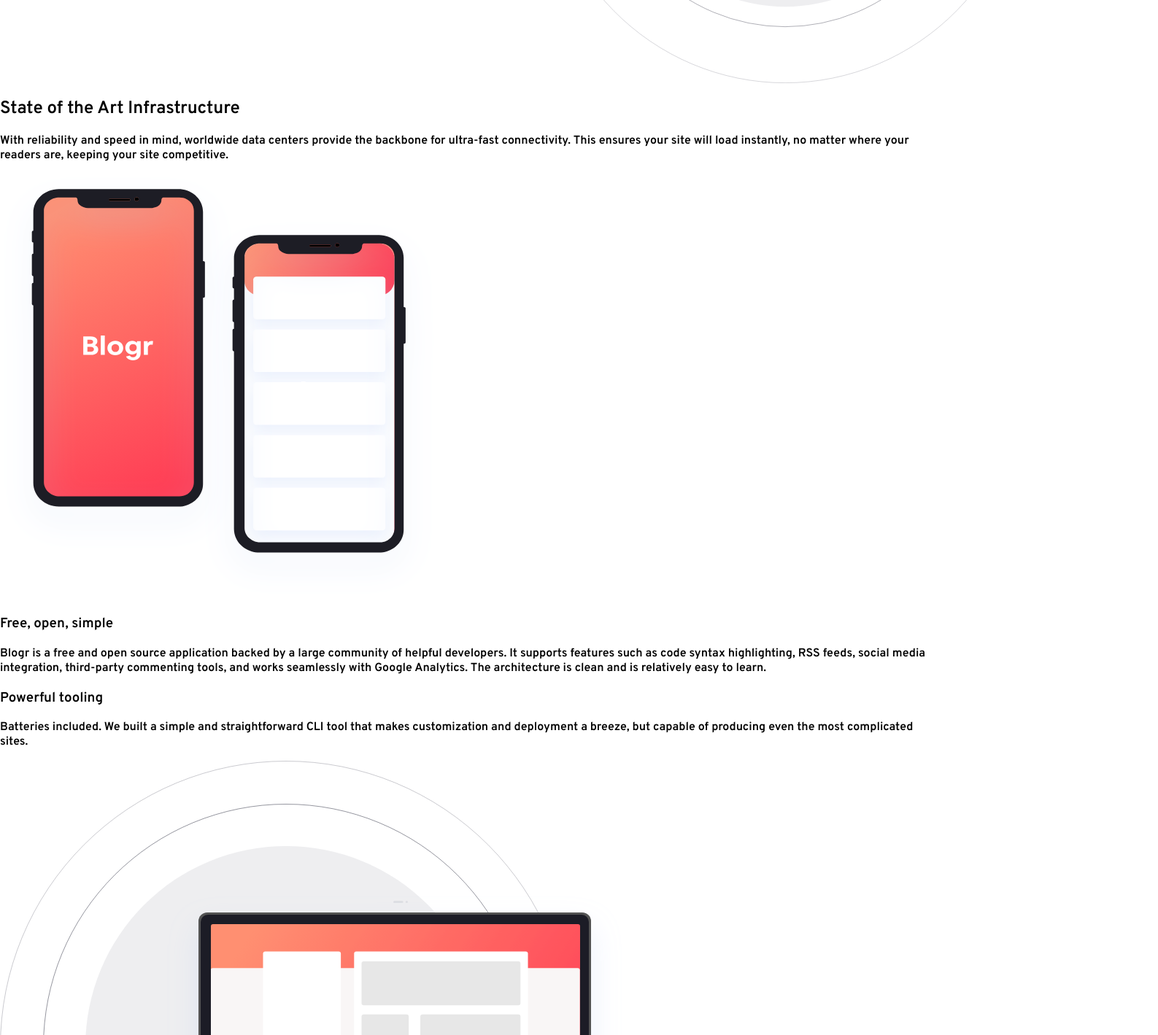
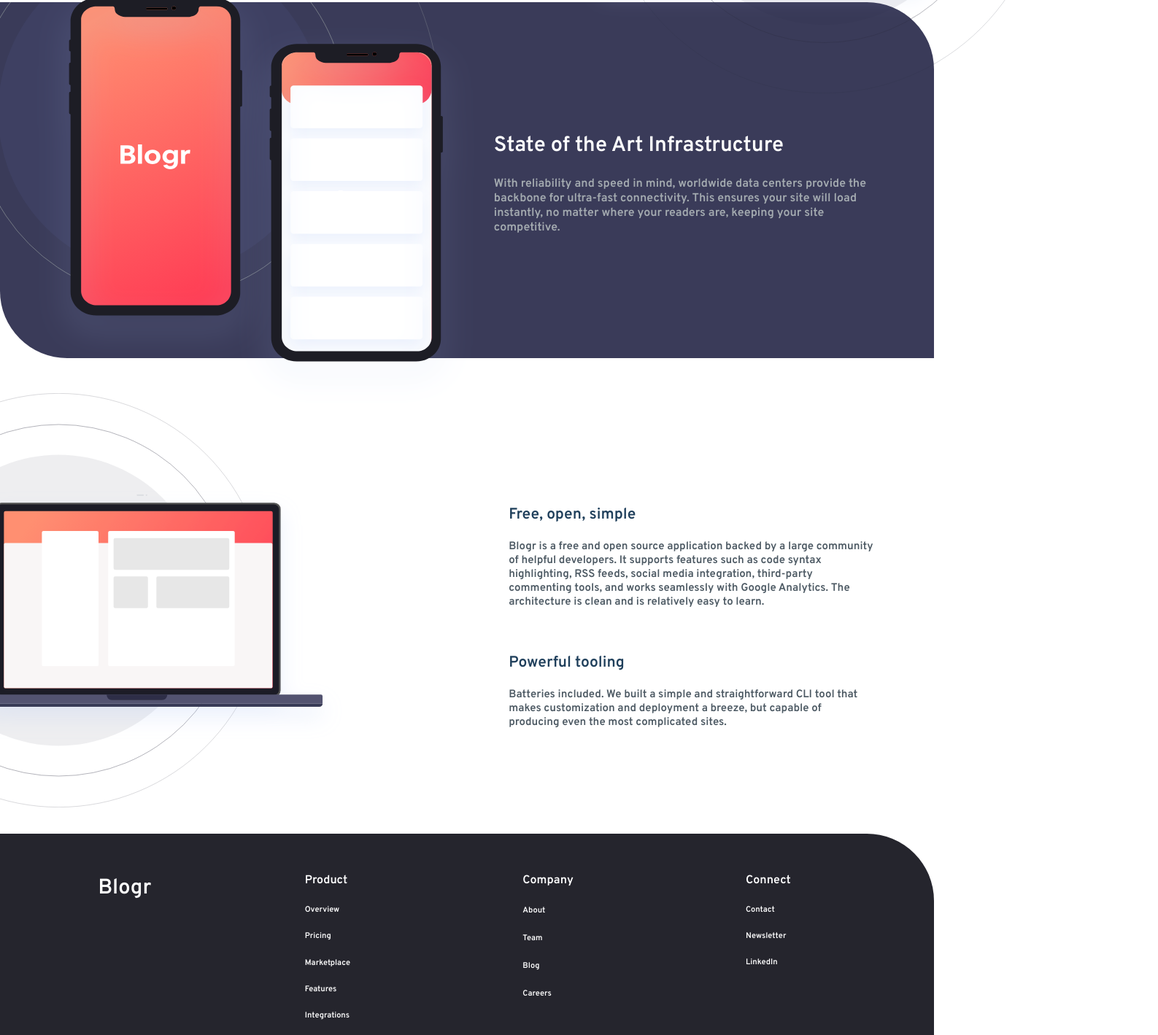
Before and after one commit to Uriasmanu/landing-page-main, a plain HTML site: page index.html in a window 1280 px wide. Shown: the part 1042-2461 px from the top of the page at 73% size, 1587 px wide, since content can reach past the window. Drawn offline with Linux system fonts and the light colour scheme.

Commit message:
finalização da versão desktop

```diff
--- a/index.html
+++ b/index.html
@@ -1,8 +1,10 @@
 <!DOCTYPE html>
 <html lang="en">
+
 <head>
   <meta charset="UTF-8">
-  <meta name="viewport" content="width=device-width, initial-scale=1.0"> <!-- displays site properly based on user's device -->
+  <meta name="viewport" content="width=device-width, initial-scale=1.0">
+  <!-- displays site properly based on user's device -->
   <link rel="stylesheet" href="style.css">
 
   <link rel="icon" type="image/png" sizes="32x32" href="./images/favicon-32x32.png">
@@ -10,10 +12,17 @@
   <title>Frontend Mentor | [Blogr]</title>
 
   <style>
-    .attribution { font-size: 11px; text-align: center; }
-    .attribution a { color: hsl(228, 45%, 44%); }
+    .attribution {
+      font-size: 11px;
+      text-align: center;
+    }
+
+    .attribution a {
+      color: hsl(228, 45%, 44%);
+    }
   </style>
 </head>
+
 <body>
   <header class="cabecalho">
 
@@ -24,7 +33,7 @@
         <ul class="menu">
           <li class="dropdown">Product
             <ul class="submenu">
-                <li >Overview</li>
+              <li>Overview</li>
               <li>Pricing</li>
               <li>Marketplace</li>
               <li>Features</li>
@@ -72,77 +81,97 @@
         <h2 class="subtitulo__1">Designed for the future</h2>
 
         <h3 class="subtitulo__2">Introducing an extensible editor</h3>
-      <p class="descicao">Blogr features an exceedingly intuitive interface which lets you focus on one thing: creating content.
+        <p class="descricao">Blogr features an exceedingly intuitive interface which lets you focus on one thing:
+          creating content.
           The editor supports management of multiple blogs and allows easy manipulation of embeds such as images,
           videos, and Markdown. Extensibility with plugins and themes provide easy ways to add functionality or
           change the looks of a blog.</p>
 
+
         <h3 class="subtitulo__2">Robust content management</h3>
-      <p class="descicao">Flexible content management enables users to easily move through posts. Increase the usability of your blog
-        by adding customized categories, sections, format, or flow. With this functionality, you’re in full control.</p>
+        <p class="descricao">Flexible content management enables users to easily move through posts. Increase the
+          usability of your blog
+          by adding customized categories, sections, format, or flow. With this functionality, you’re in full control.
+        </p>
       </div>
 
       <img class="imagem1" src="/images/illustration-editor-desktop.svg" alt="Imagem que faz alusão a gerenciamento">
     </section>
 
-    <section>
-      <h2>State of the Art Infrastructure</h2>
-<p>With reliability and speed in mind, worldwide data centers provide the backbone for ultra-fast connectivity.
+    <div class="divisao">
+      <img class="imagem2" src="/images/illustration-phones.svg" alt="Imagens de celulares">
+
+      <div class="textos__3">
+        <h2  class="subtitulo__3">State of the Art Infrastructure</h2>
+        <p class="divisao__descricao">With reliability and speed in mind, worldwide data centers provide the backbone for ultra-fast
+          connectivity.
           This ensures your site will load instantly, no matter where your readers are, keeping your site competitive.</p>
 
-  <img class="imagem2" src="/images/illustration-phones.svg" alt="Imagens de celulares" >
 
-  </section>
+      </div>
 
-    <section>
-      <h3>Free, open, simple</h3>
+    </div>
 
-      <p>Blogr is a free and open source application backed by a large community of helpful developers. It supports
+    <section class="textos__4">
+
+        <img class="imagem3" src="/images/illustration-laptop-desktop.svg" alt="imagem de um laptop">
+
+        <div>
+
+        <h3 class="subtitulo__2">Free, open, simple</h3>
+
+        <p class="descricao">Blogr is a free and open source application backed by a large community of helpful developers.
+          It supports
           features such as code syntax highlighting, RSS feeds, social media integration, third-party commenting tools,
           and works seamlessly with Google Analytics. The architecture is clean and is relatively easy to learn.</p>
 
 
-    <h3>Powerful tooling</h3>
+        <h3 class="subtitulo__2">Powerful tooling</h3>
 
-    <p>Batteries included. We built a simple and straightforward CLI tool that makes customization and deployment a breeze, but
+        <p class="descricao">Batteries included. We built a simple and straightforward CLI tool that makes customization
+          and deployment a breeze, but
           capable of producing even the most complicated sites.</p>
-
-      <img src="/images/illustration-laptop-desktop.svg" alt="imagem de um laptop">
-
+        </div>
     </section>
   </main>
+
   <footer>
-    <h2 class="titulo1">Blogr</h2>
-<div>
-  <h4>Product</h4>
-  <p>Overview</p>
-  <p>Pricing</p>
-  <p>Marketplace</p>
-  <p>Features</p>
-  <p>Integrations</p>
+
+    <div class="rodape">
+    <h2 class="titulo5">Blogr</h2>
+
+      <div class="rodape__itens">
+        <ul class="topicos">Product
+          <li class="subtopicos">Overview</li>
+          <li class="subtopicos">Pricing</li>
+          <li class="subtopicos">Marketplace</li>
+          <li class="subtopicos">Features</li>
+          <li class="subtopicos">Integrations</li>
+        </ul>
+
+        <ul class="topicos">Company
+          <li class="subtopicos">About</li>
+          <li class="subtopicos">Team</li>
+          <li class="subtopicos">Blog</li>
+          <li class="subtopicos">Careers</li>
+        </ul>
+
+        <ul class="topicos">Connect
+          <li class="subtopicos">Contact</li>
+          <li class="subtopicos">Newsletter</li>
+          <li class="subtopicos">LinkedIn</li>
+        </ul>
+
     </div>
-
-<div>
-  <h4>Company</h4>
-  <p>About</p>
-  <p>Team</p>
-  <p>Blog</p>
-  <p>Careers</p>
-</div>
-
-<div>
-  <h4>Connect</h4>
-  <p>Contact</p>
-  <p>Newsletter</p>
-  <p>LinkedIn</p>
-</div>
-
-</footer>
-
-  <div class="attribution">
+    <div class="attribution" style="display: none;">
       Challenge by <a href="https://www.frontendmentor.io?ref=challenge" target="_blank">Frontend Mentor</a>.
       Coded by <a href="#">Your Name Here</a>.
       <script src="main.js"></script>
     </div>
+  </div>
+  </footer>
+
+
 </body>
+
 </html>
--- a/style.css
+++ b/style.css
@@ -56,7 +56,7 @@
     padding-top: 10px;
 }
 
-nav ul{
+nav ul {
     list-style: none;
     margin: 0;
     padding: 0;
@@ -133,7 +133,7 @@
 .textos__2{
     display: flex;
     margin-left: 7%;
-    margin-top: 7%;
+    margin: 10%;
     justify-content: space-between;
     align-items: center;
     gap:10%;
@@ -146,14 +146,14 @@
 }
 
 .subtitulo__2{
-    margin-top: 5%;
+    margin-top: 12%;
     color:hsl(208, 49%, 24%);
     font-size: 21px;
 
 
 }
 
-.descicao{
+.descricao{
     width: 500px;
     color:hsl(207, 13%, 34%);
     font-size: 15px;
@@ -161,11 +161,115 @@
 }
 
 .imagem1 {
-    width: 700px;
-    height: 679px;
+    max-width: 50%;
+    position: absolute;
+    top: 70%;
+    left: 62%;
+
 }
 
 .imagem2{
     width: 600px;
     height: 579px;
+    margin-left: 4%;
+    margin-top: 3%;
+
 }
+
+.divisao{
+    display: flex;
+    align-items: center;
+    gap: 2%;
+    width: 100%;
+    height: 61vh;
+    background: hsl(238,21%,29%);
+    background-image: url(/images/bg-pattern-circles.svg);
+    background-repeat: no-repeat;
+    background-size: 60%;
+    background-position: -32% 83%;
+    border-top-right-radius: 92px;
+    border-bottom-left-radius: 92px;
+
+
+}
+.textos__3{
+    width: 520px;
+}
+.subtitulo__3{
+    color:#fff;
+    font-size: 29px;
+
+}
+
+.divisao__descricao{
+    color:hsl(202, 7%, 67%);
+
+}
+
+.textos__4{
+    width: 100%;
+    display: flex;
+    margin-top: 11%;
+    align-items: center;
+    justify-content: space-evenly;
+    margin-left: 24%;
+
+}
+.imagem3{
+    position: absolute;
+    left: 0;
+    width: 709px;
+    height: 568px;
+    margin-left: -16%;
+}
+
+.rodape{
+    display: flex;
+    align-items: flex-start;
+    gap: 2%;
+    width: 100%;
+    height: 50vh;
+    background: hsl(240, 10%, 16%);
+    background-repeat: no-repeat;
+    background-size: 60%;
+    background-position: -32% 83%;
+    border-top-right-radius: 92px;
+    color: #fff;
+    margin-top: 10%;
+    justify-content: space-evenly;
+    position: relative;
+     bottom: 0;
+}
+
+.rodape__itens{
+    display: flex;
+    align-items: flex-start;
+    flex-direction: row;
+    margin-top: 3%;
+    justify-content: space-evenly;
+    width: 100%;
+
+}
+
+.topicos{
+    list-style: none;
+    display: flex;
+    flex-direction: column;
+    gap: 10px;
+
+
+}
+
+.subtopicos{
+    margin-top: 20%;
+    font-size: 11px;
+}
+.titulo5{
+    font-weight: 600;
+    font-size: 29px;
+    margin-right: 51px;
+    margin-left: 32px;
+    position: relative;
+    top: 8%;
+    left: 8%;
+}
```
Lines whose indentation alone changed are shown as unchanged.
